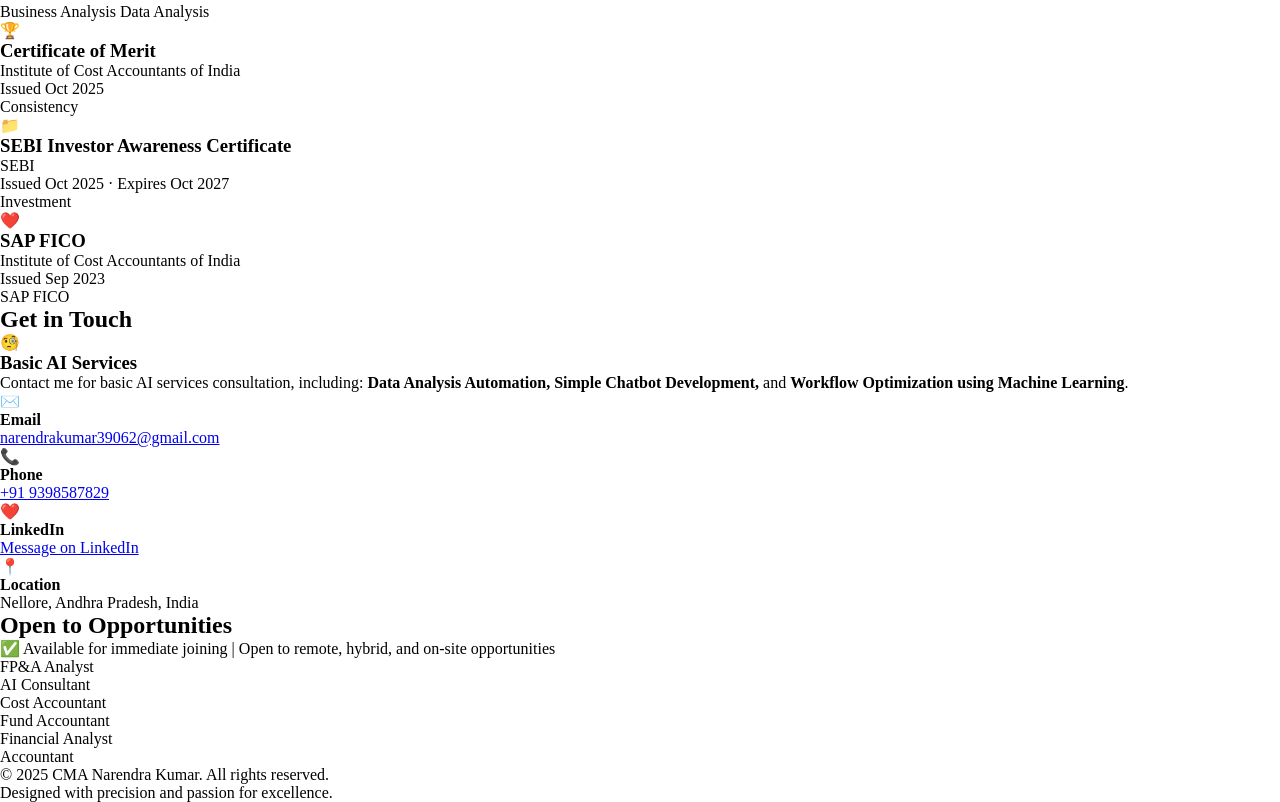
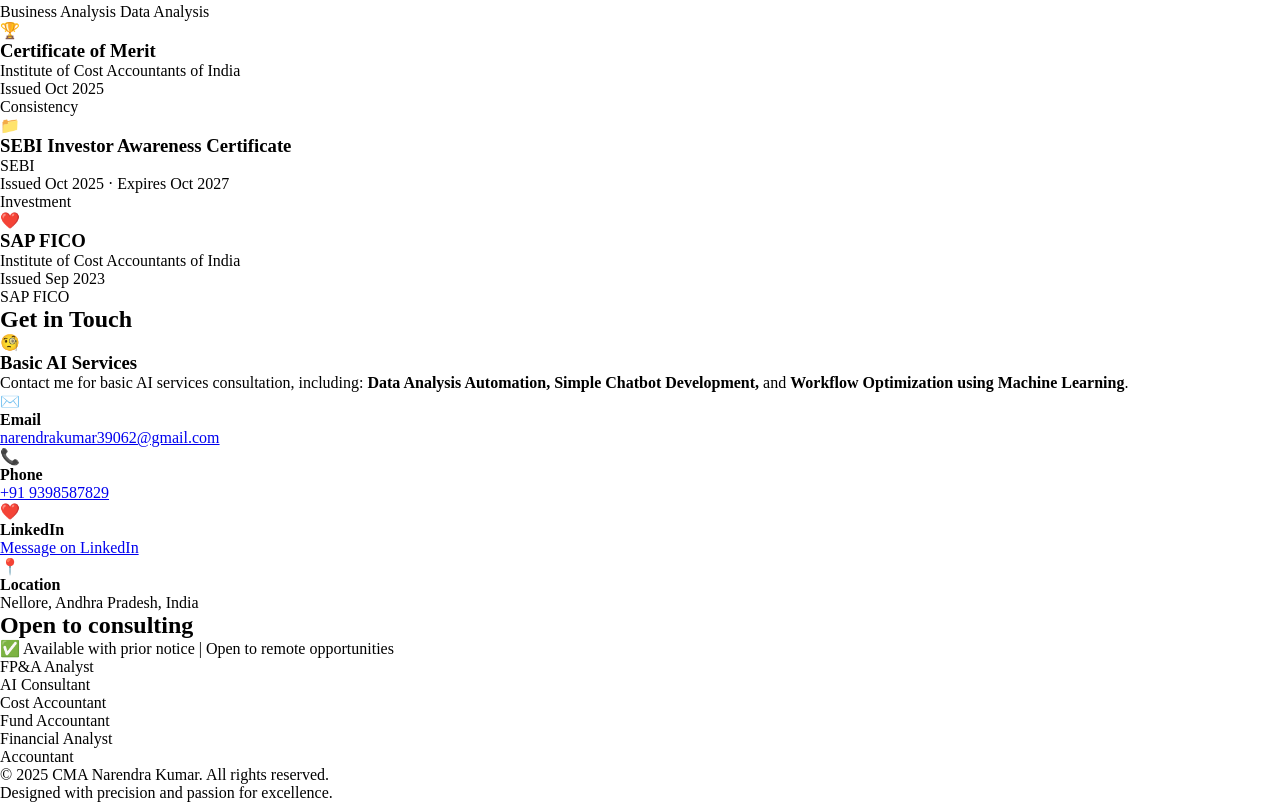
Before and after one commit to narendrakumar39062-afk/portfolio, a plain HTML site: page index.html in a window 1280 px wide. Shown: the part 1643-2445 px from the top of the page. Drawn offline with Linux system fonts and the light colour scheme.

Commit message:
Update index.html

```diff
--- a/index.html
+++ b/index.html
@@ -228,8 +228,8 @@
 
 <section id="open-to-work" class="section bg-dark">
   <div class="container">
-    <h2 class="section-title">Open to Opportunities</h2>
-    <p class="availability-text">✅ Available for immediate joining | Open to remote, hybrid, and on-site opportunities</p>
+    <h2 class="section-title">Open to consulting</h2>
+    <p class="availability-text">✅ Available with prior notice | Open to remote opportunities</p>
     <div class="job-roles">
       <div class="job-role">FP&A Analyst</div>
       <div class="job-role">AI Consultant</div>
```
